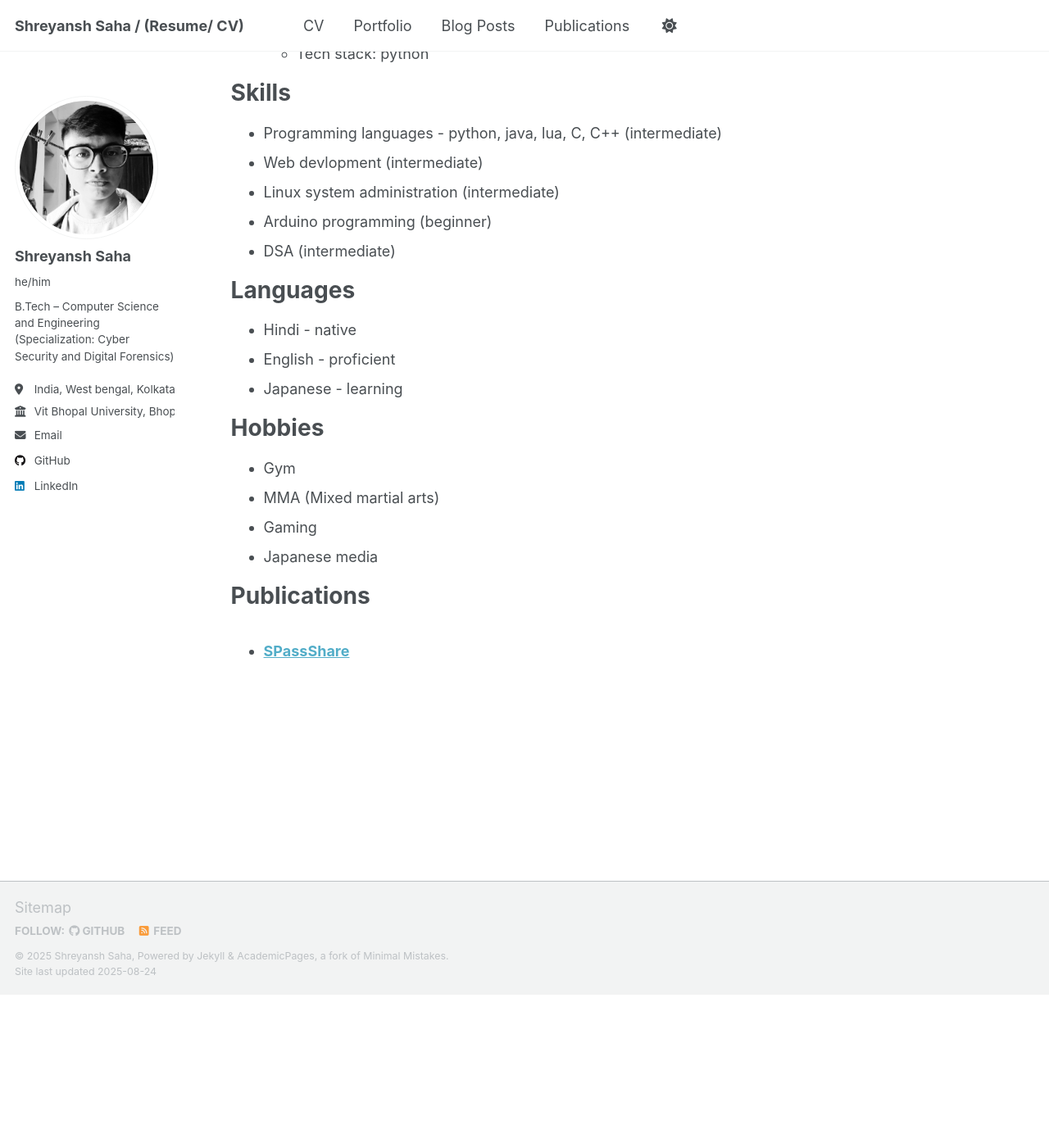
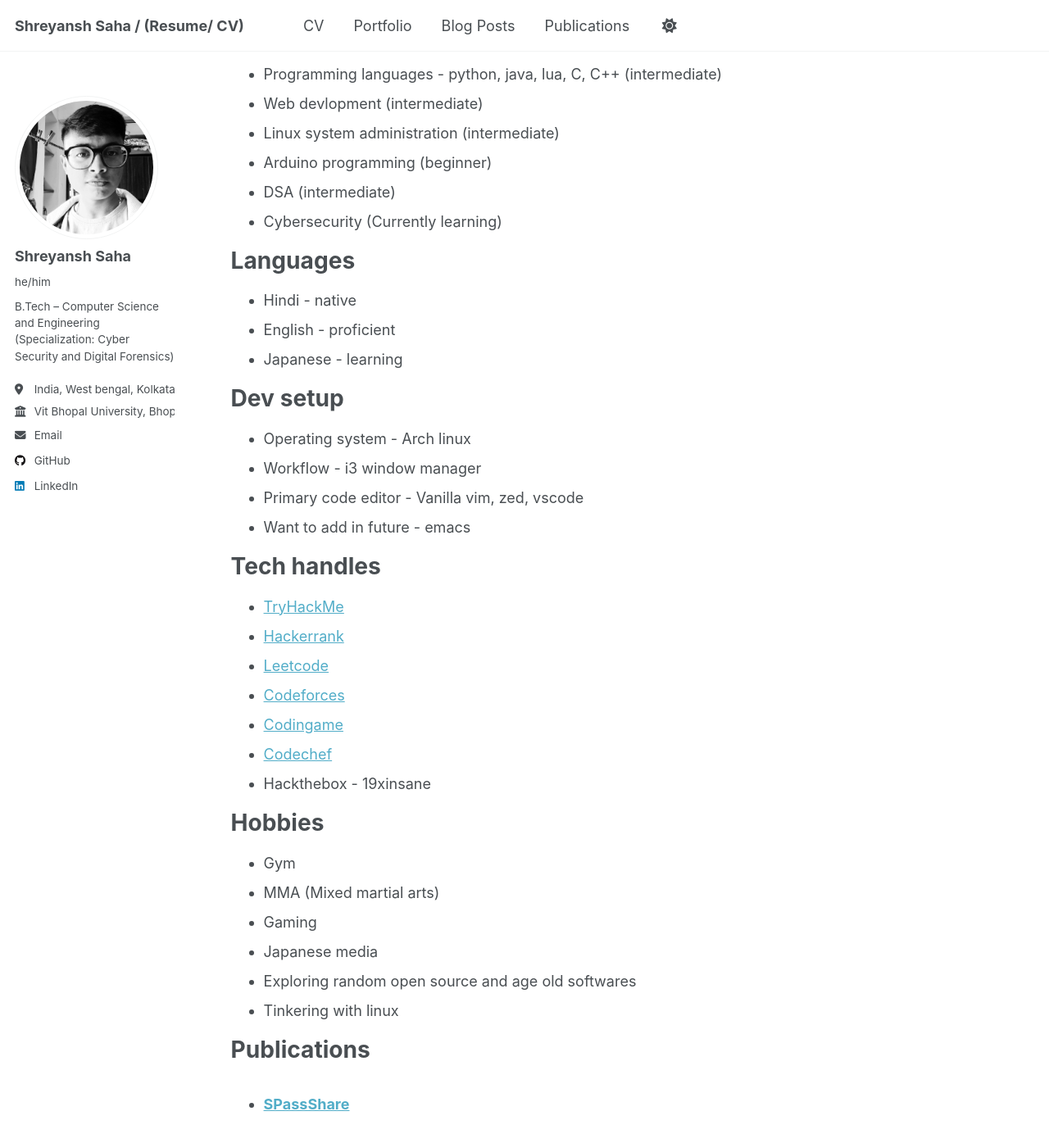
Before and after one commit to insanexyz/resume, a Jekyll site: the page built from _pages/cv.md, in a window 1280 px wide and 1400 px high, scrolled down 1354 px. Shown: the top 1395 px of the window at 82% size. Built offline with Jekyll 4.4.1, drawn with Linux system fonts in a browser that asks for light colours; a script that is not in the unit is left out; before the commit the page ends 2568 px from its top, so only the background shows below that; some of the changed text lies outside the part shown.

Commit message:
Update cv

```diff
--- a/_pages/cv.md
+++ b/_pages/cv.md
@@ -17,41 +17,39 @@ Education
 
 Experience
 ======
-* Odin project
-    - Worked on one pull request to add a resource to the existing curriculum
-    - [pull request]()
+* Pull requests
+    - [Odin project](https://github.com/TheOdinProject/curriculum/pull/28600)
 
 
-* Mypaint linux app
-    - Fixed a bug on mypaint application which made it possible to run on Arch linux.
-    - [Link]()
+* Fixing bugs in opensource softwares
+    - [Mypaint](https://github.com/wobbol/mypaint/pull/1)
 
 
 Projects
 ========
 * Insanelogs - Logs of Insane
     - I log my learnings and tech journey in this site. I try to write them in such a way so others can read and learn from it too.
-    - [Project link]()
+    - [Project link](https://github.com/insanexyz/jekyll-blog)
     - Tech stack: Jekyll - ruby, js, html, css, markdown
 
 * Simple Password Manager
     - A simple password manager made using plain html, css, js which stores user credentials in their browser profiles.
-    - [Project link]()
+    - [Project link](https://github.com/insanexyz/simple_password_manager)
     - Tech stack: html, css, javascript
 
 * Infinite 2D runner game
     - Infinite 2d platformer style runner game made using pygame python library.
-    - [Project link]()
+    - [Project link](https://github.com/insanexyz/pygame_runner)
     - Tech stack: python, pygame library
 
 * Arch wiki news scrapper
     - A website scrapper made in python using bs4 library to fetch latest news from archlinux.org home page.
-    - [Project link]()
+    - [Project link](https://github.com/insanexyz/get_archwiki_news)
     - Tech stack: python, bs4 library, lxml parser
 
 * Pacman QDT remover
     - Python script to automate the removal of orphan packages in Arch Linux.
-    - [Project link]()
+    - [Project link](https://github.com/insanexyz/pacman-qdt-remover)
     - Tech stack: python
 
 Skills
@@ -61,6 +59,7 @@ Skills
 * Linux system administration (intermediate)
 * Arduino programming (beginner)
 * DSA (intermediate)
+* Cybersecurity (Currently learning)
 
 Languages
 ======
@@ -68,12 +67,31 @@ Languages
 * English   - proficient
 * Japanese  - learning
 
+Dev setup
+=======
+* Operating system - Arch linux
+* Workflow - i3 window manager
+* Primary code editor - Vanilla vim, zed, vscode
+* Want to add in future - emacs
+
+Tech handles
+======
+* [TryHackMe](https://tryhackme.com/p/xXxinsanexXx)
+* [Hackerrank](https://www.hackerrank.com/profile/shreyanshsaha191)
+* [Leetcode](https://leetcode.com/u/insanexhl/)
+* [Codeforces](https://codeforces.com/profile/xXxinsanexXx)
+* [Codingame](https://www.codingame.com/profile/492a25ef87120de7f075bb834e6f36169381246)
+* [Codechef](https://www.codechef.com/users/insane_xz)
+* Hackthebox - 19xinsane
+
 Hobbies
 ======
 * Gym
 * MMA (Mixed martial arts)
 * Gaming
 * Japanese media
+* Exploring random open source and age old softwares
+* Tinkering with linux
 
 Publications
 ======
```
